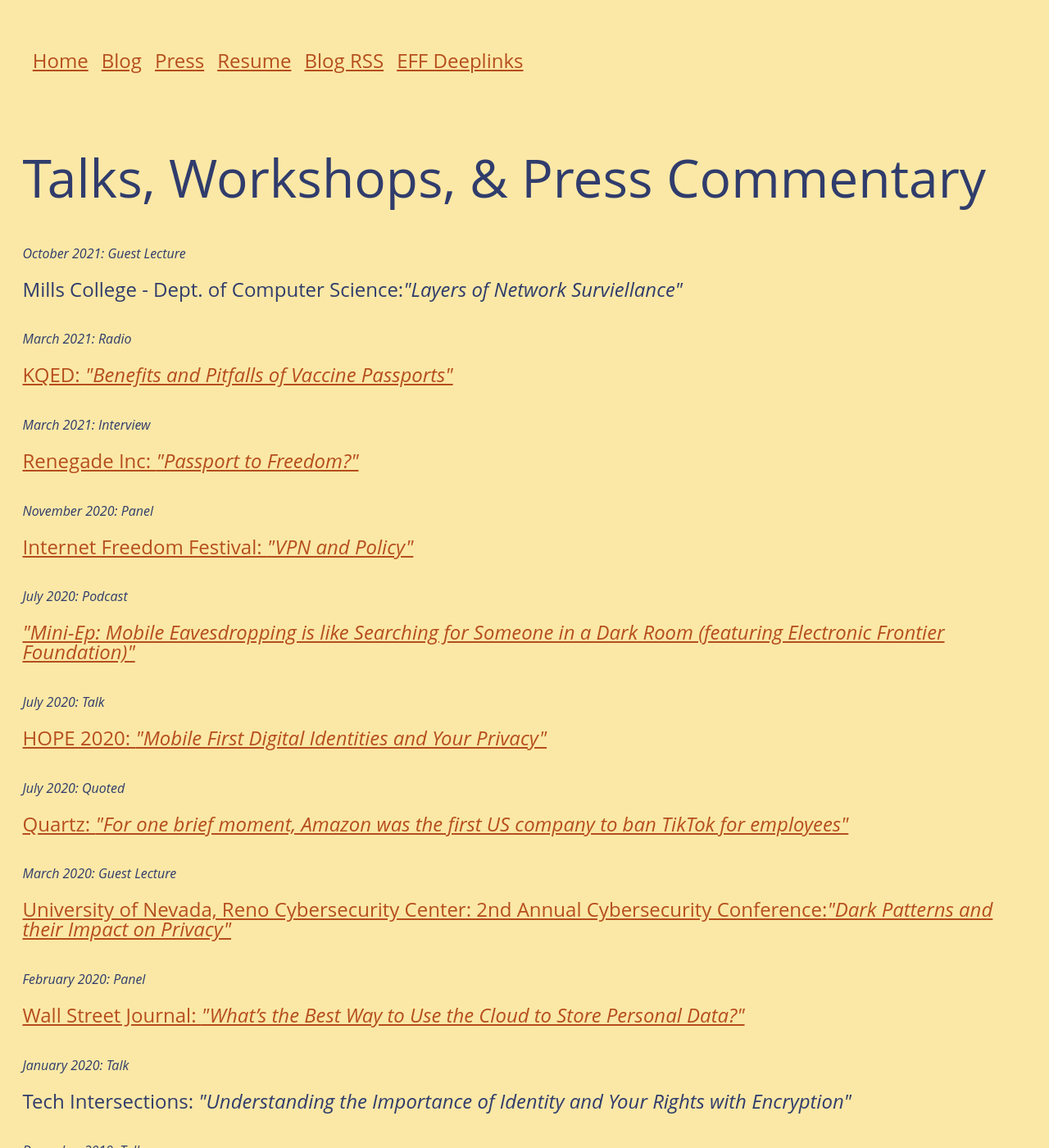
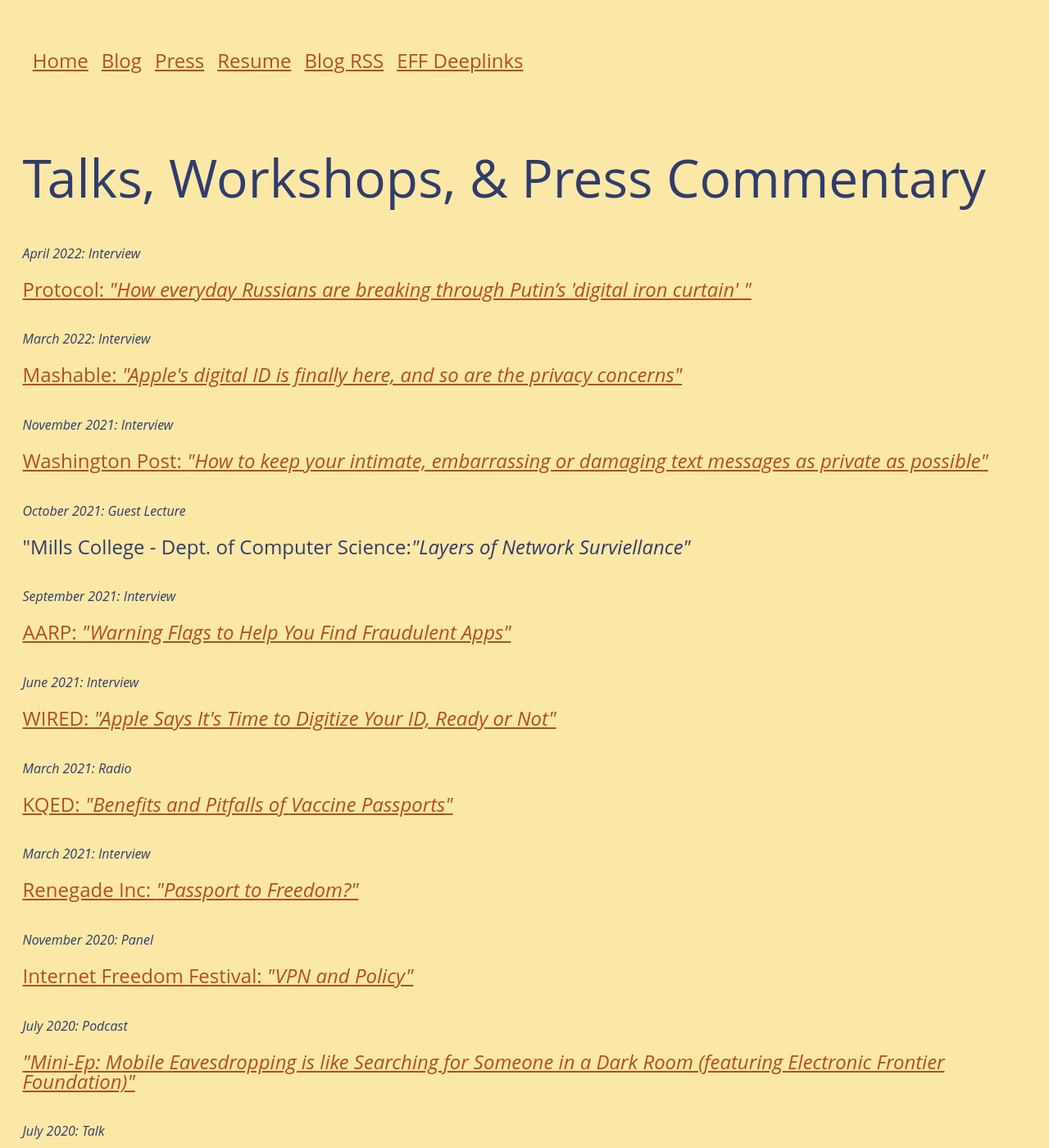
Before and after one commit to zoracon/zoracon.github.io, a Jekyll site: the page built from media.html, in a window 1280 px wide and 1400 px high. Shown: the whole window at 82% size. Built offline with Jekyll 4.4.1, drawn with Linux system fonts in a browser that asks for light colours.

Commit message:
Add  more

```diff
--- a/media.html
+++ b/media.html
@@ -15,9 +15,40 @@
 <h1>{{ page.title }}</h1>
 
 <div class="media-block">
+  <em>April 2022: </em>
+  <em>Interview</em>
+  <h2 class="talk-title"><a target="_blank" href="https://www.protocol.com/russian-internet-crackdown">Protocol: <i> "How everyday Russians are breaking through Putin’s 'digital iron curtain' "</i></a></h2>
+</div>
+
+<div class="media-block">
+  <em>March 2022: </em>
+  <em>Interview</em>
+  <h2 class="talk-title"><a target="_blank" href="https://mashable.com/article/apple-launches-wallet-digital-id-drivers-license">Mashable: <i> "Apple's digital ID is finally here, and so are the privacy concerns"</i></a></h2>
+</div>
+
+<div class="media-block">
+  <em>November 2021: </em>
+  <em>Interview</em>
+  <h2 class="talk-title"><a target="_blank" href="https://www.washingtonpost.com/technology/2021/11/04/keep-texts-private/">Washington Post: <i> "How to keep your intimate, embarrassing or damaging text messages as private as possible"</i></a></h2>
+</div>
+
+<div class="media-block">
   <em>October 2021: </em>
   <em>Guest Lecture</em>
-  <h2 class="talk-title">Mills College - Dept. of Computer Science:<i>"Layers of Network Surviellance"</i></h2>
+  <h2 class="talk-title">"Mills College - Dept. of Computer Science:<i>"Layers of Network Surviellance"</i></h2>
+</div>
+
+<div class="media-block">
+  <em>September 2021: </em>
+  <em>Interview</em>
+  <h2 class="talk-title"><a target="_blank" href="https://www.aarp.org/home-family/personal-technology/info-2021/warning-signs-of-fraudulent-apps.html">AARP: <i> "Warning Flags to Help You Find Fraudulent Apps"</i></a></h2>
+</div>
+
+
+<div class="media-block">
+  <em>June 2021: </em>
+  <em>Interview</em>
+  <h2 class="talk-title"><a target="_blank" href="https://www.wired.com/story/apple-wallet-drivers-license-digital-id/">WIRED: <i> "Apple Says It's Time to Digitize Your ID, Ready or Not"</i></a></h2>
 </div>
 
 <div class="media-block">
```
